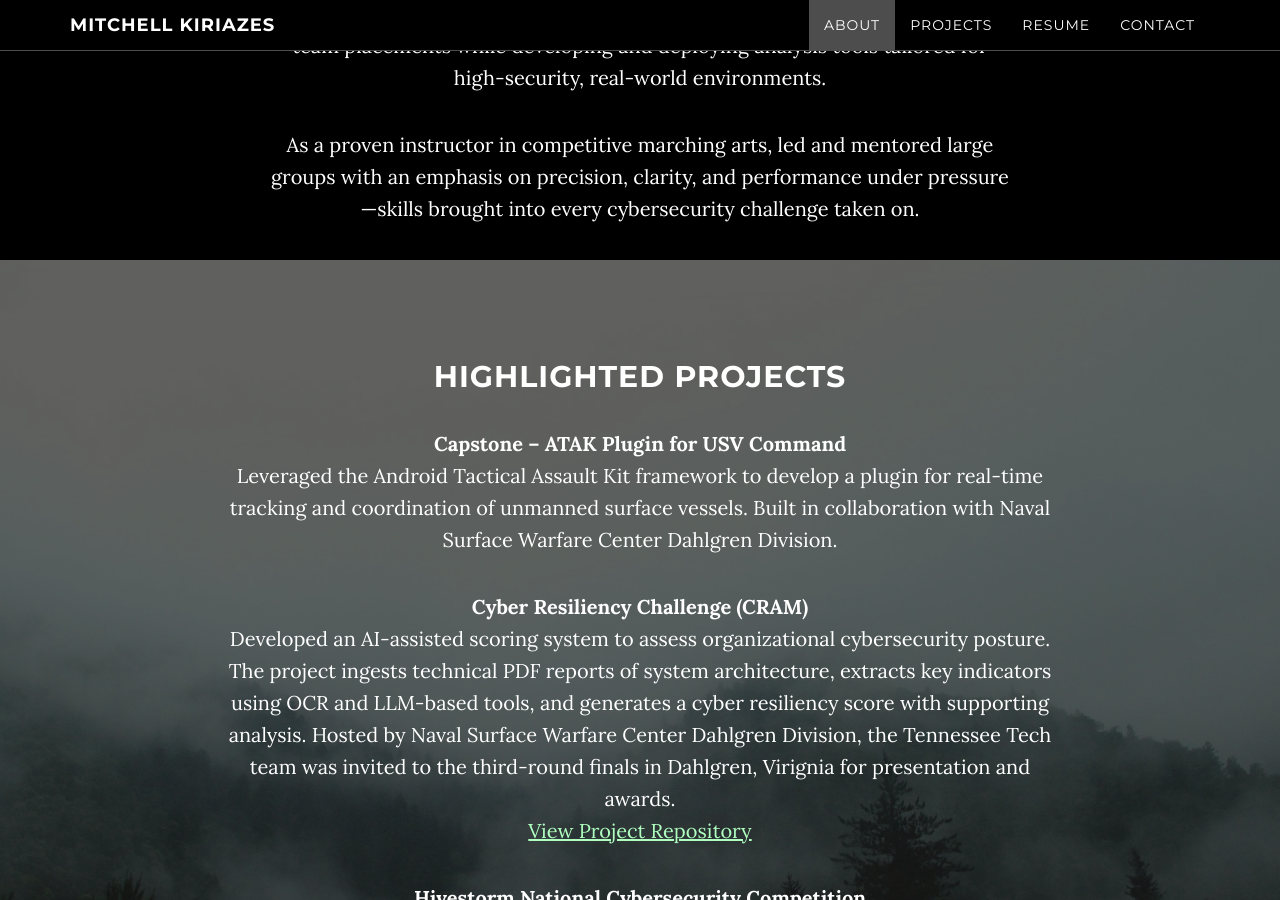
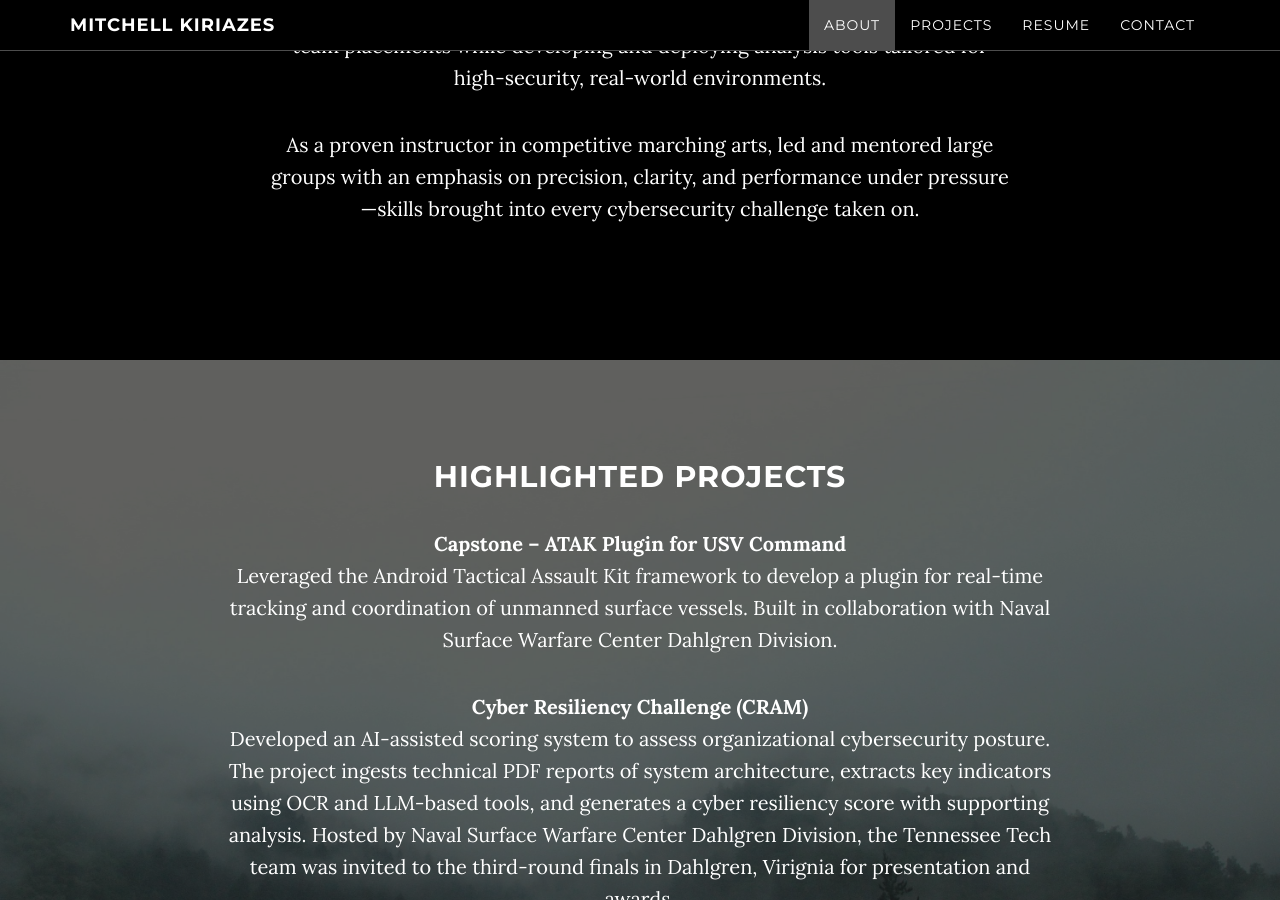
Before and after one commit to M-Kiriazes/M-Kiriazes.github.io, a Jekyll site: the page built from index.html, in a window 1280 px wide and 900 px high, scrolled down 1496 px. Built offline with Jekyll 4.4.1, drawn with Linux system fonts in a browser that asks for light colours.

Commit message:
Update about.html
added padding under about me

```diff
--- a/_includes/about.html
+++ b/_includes/about.html
@@ -1,5 +1,5 @@
 <!-- About Section -->
-<section id="about" class="container content-section text-center">
+<section id="about" class="container content-section text-center" style="padding-bottom: 100px;">
     <div class="row">
         <div class="col-lg-8 col-lg-offset-2">
             <h2>About Me</h2>
```
